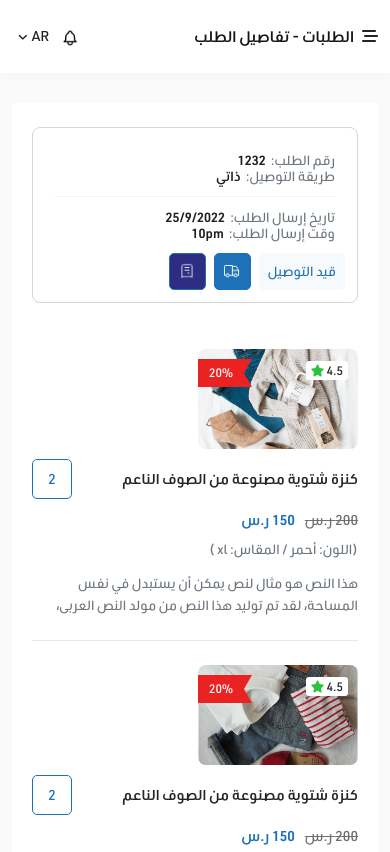
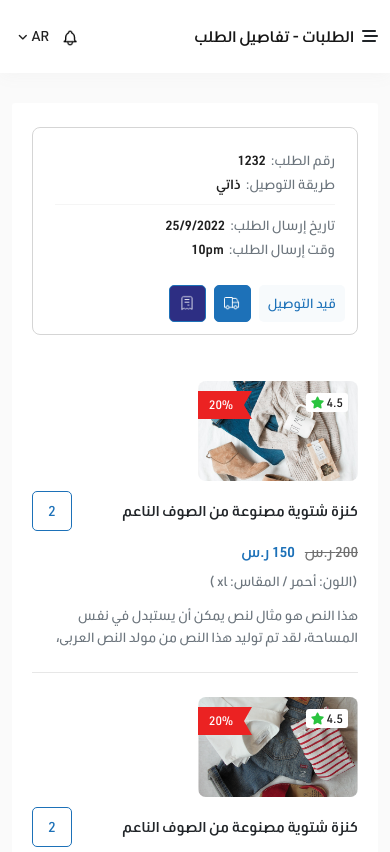
Before and after one commit to abdallah279/shaqran_dash, a plain HTML site: page order-detailes.html in a window 390 px wide. Shown: the top 852 px of the page. Drawn offline with nearby package versions, Linux system fonts and the light colour scheme.

Commit message:
responsive2

```diff
--- a/assets/css/main.scss
+++ b/assets/css/main.scss
@@ -827,6 +827,7 @@
     display: flex;
     align-items: center;
     gap: 15px;
+    flex-wrap: wrap;
 
     .filter-inp{
         display: flex;
--- a/assets/css/sass/_sidebar.scss
+++ b/assets/css/sass/_sidebar.scss
@@ -9,7 +9,7 @@
     z-index: 999;
     padding: 14px 20px 0;
     overflow: hidden;
-    transition: all 0.8s cubic-bezier(0.5, -0.7, 0.15, 1.55);
+    transition: $main-transition;
 
     @media screen and (max-width:$screen-lg2) {
         &:hover{
--- a/order-detailes.html
+++ b/order-detailes.html
@@ -169,14 +169,14 @@
                 <!-- order -->
                 <div class="order-item">
 
-                    <div class="row align-items-center">
+                    <div class="row align-items-center gy-3">
                         <div class="col-lg-9">
                             <div class="left-sec">
 
                                 <!-- Top -->
                                 <div class="left-item">
 
-                                    <div class="row">
+                                    <div class="row gy-2">
                                         <div class="col-sm-6">
                                             <div class="main-item">
                                                 <span class="main-item-first">رقم الطلب:</span>
@@ -196,7 +196,7 @@
                                 <!-- Bottom -->
                                 <div class="left-item">
 
-                                    <div class="row">
+                                    <div class="row gy-2">
                                         <div class="col-sm-6">
                                             <div class="main-item">
                                                 <span class="main-item-first">تاريخ إرسال الطلب:</span>
```
Also changed, not shown: notifications.html (+1 -1 lines), settings.html (+1 -1 lines), assets/css/main.css, 1 other file.
